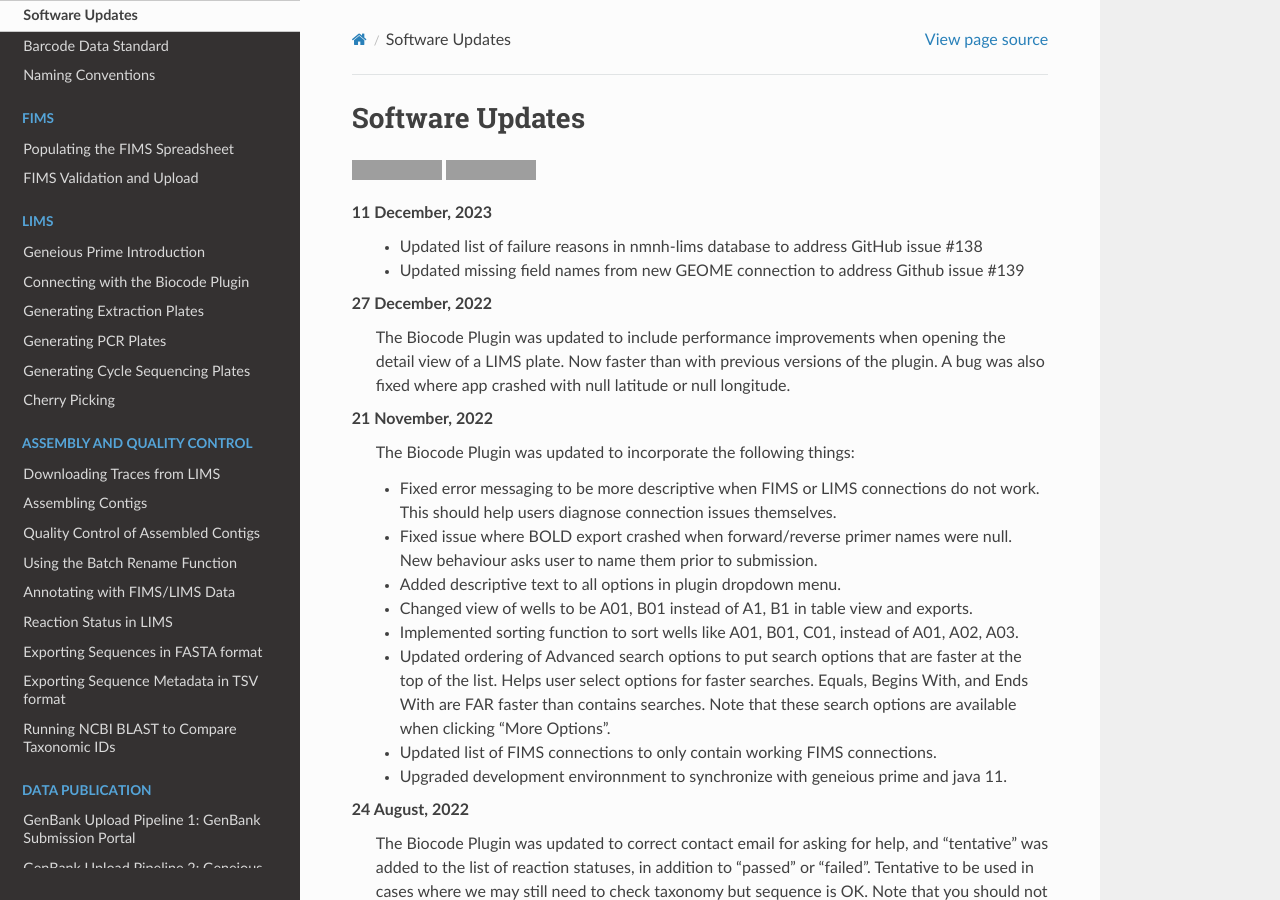
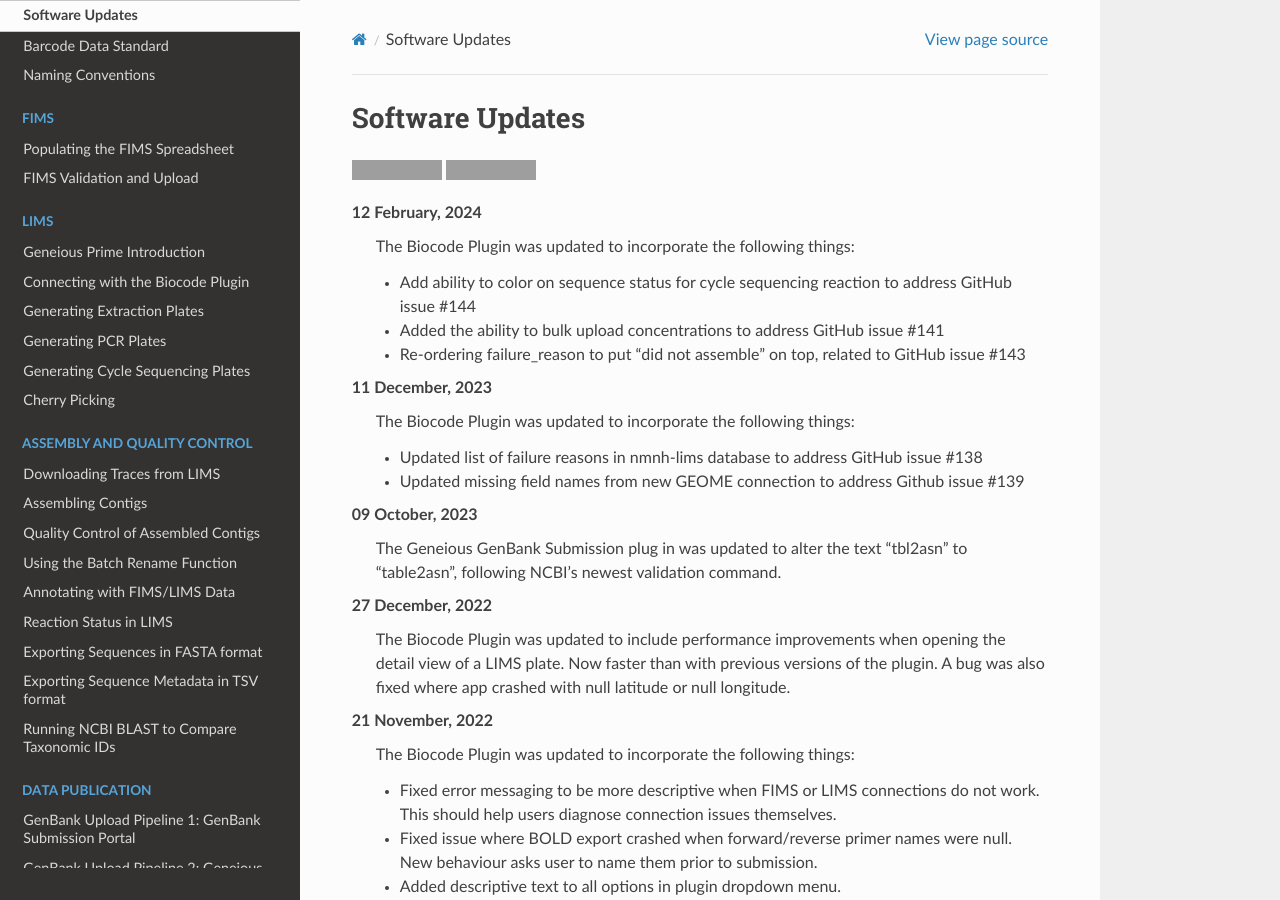
Before and after one commit to SIBarcodeNetwork/ReadtheDocsMaster, a Sphinx documentation site: the page built from Docs/software_updates.rst, in a window 1280 px wide and 900 px high. Built offline with Sphinx 7.4.7 and the Read the Docs theme 2.0.0, drawn with Linux system fonts in a browser that asks for light colours; grey boxes are pictures that could not be loaded.

Commit message:
Update software_updates.rst
updated Biocode plugin link (Feb 2024 v3.0.21)

```diff
--- a/Docs/software_updates.rst
+++ b/Docs/software_updates.rst
@@ -3,15 +3,28 @@
 Software Updates
 =================
 
-.. image:: https://img.shields.io/badge/Biocode%20Plugin%20Version-3.0.20-green.svg
-    :target: https://github.com/biocodellc/biocode-lims/releases/download/v3.0.20/BiocodePlugin_3_0_20.gplugin
+.. image:: https://img.shields.io/badge/Biocode%20Plugin%20Version-3.0.21-green.svg
+    :target: https://github.com/biocodellc/biocode-lims/releases/download/v3.0.21/BiocodePlugin_3_0_21.gplugin
 
 .. image:: https://img.shields.io/badge/GenBank%20Upload%20Plugin%20Version-1.7.0-green.svg
     :target: https://assets.geneious.com/plugins/GenbankSubmission_1_7_0.gplugin
 
+12 February, 2024
+	The Biocode Plugin was updated to incorporate the following things:
+
+	* Add ability to color on sequence status for cycle sequencing reaction to address GitHub issue #144
+	* Added the ability to bulk upload concentrations to address GitHub issue #141
+	* Re-ordering failure_reason to put "did not assemble" on top, related to GitHub issue #143
+
 11 December, 2023
+	The Biocode Plugin was updated to incorporate the following things:
+
 	* Updated list of failure reasons in nmnh-lims database to address GitHub issue #138
 	* Updated missing field names from new GEOME connection to address Github issue #139
+
+09 October, 2023
+	The Geneious GenBank Submission plug in was updated to alter the text "tbl2asn" to "table2asn", following NCBI’s newest validation command.
+
 27 December, 2022
 	The Biocode Plugin was updated to include performance improvements when opening the detail view of a LIMS plate. Now faster than with previous versions of the plugin. A bug was also fixed where app crashed with null latitude or null longitude.
 
```
